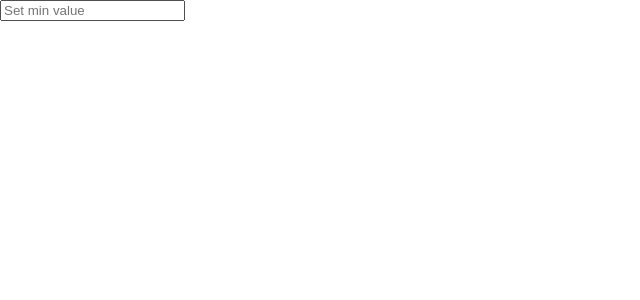
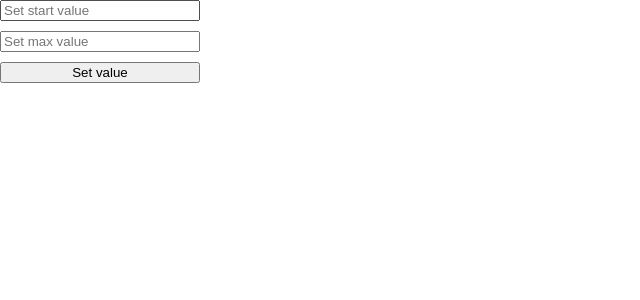
Before and after one commit to FillArt/counter, a React (Create React App) app: page / in a window 1280 px wide. Shown: the top 300 px of the page, without its empty margins (0-640 px from the left). Built offline with nearby package versions, Linux system fonts and the light colour scheme.

Commit message:
feat: Add button base.

```diff
--- a/src/components/base/Button.tsx
+++ b/src/components/base/Button.tsx
@@ -1,9 +1,13 @@
 import React from 'react';
 
-export const Button = () => {
-    return (
-        <div>
+type ButtonProps = {
+    label: string;
+    onClick: () => void;
+}
 
-        </div>
-    );
+export const Button = (props: ButtonProps) => {
+    const { label, onClick } = props;
+    const onClickHandler = () => onClick()
+
+    return <button onClick={onClickHandler}>{label}</button>;
 };
--- a/src/features/Counter.tsx
+++ b/src/features/Counter.tsx
@@ -1,11 +1,14 @@
 import React from 'react';
 import {Input} from "../components/base/Input";
+import {Button} from "../components/base/Button";
 
 export const Counter = () => {
     return (
         <div>
-            <div style={{ display: 'flex' }}>
-                <Input placeholder={'Set min value'} />
+            <div style={{ display: 'flex', flexDirection: 'column', gap: '10px', maxWidth: '200px' }}>
+                <Input placeholder={'Set start value'} />
+                <Input placeholder={'Set max value'} />
+                <Button label={'Set value'} onClick={() => alert('Set values')}/>
             </div>
 
         </div>
```
